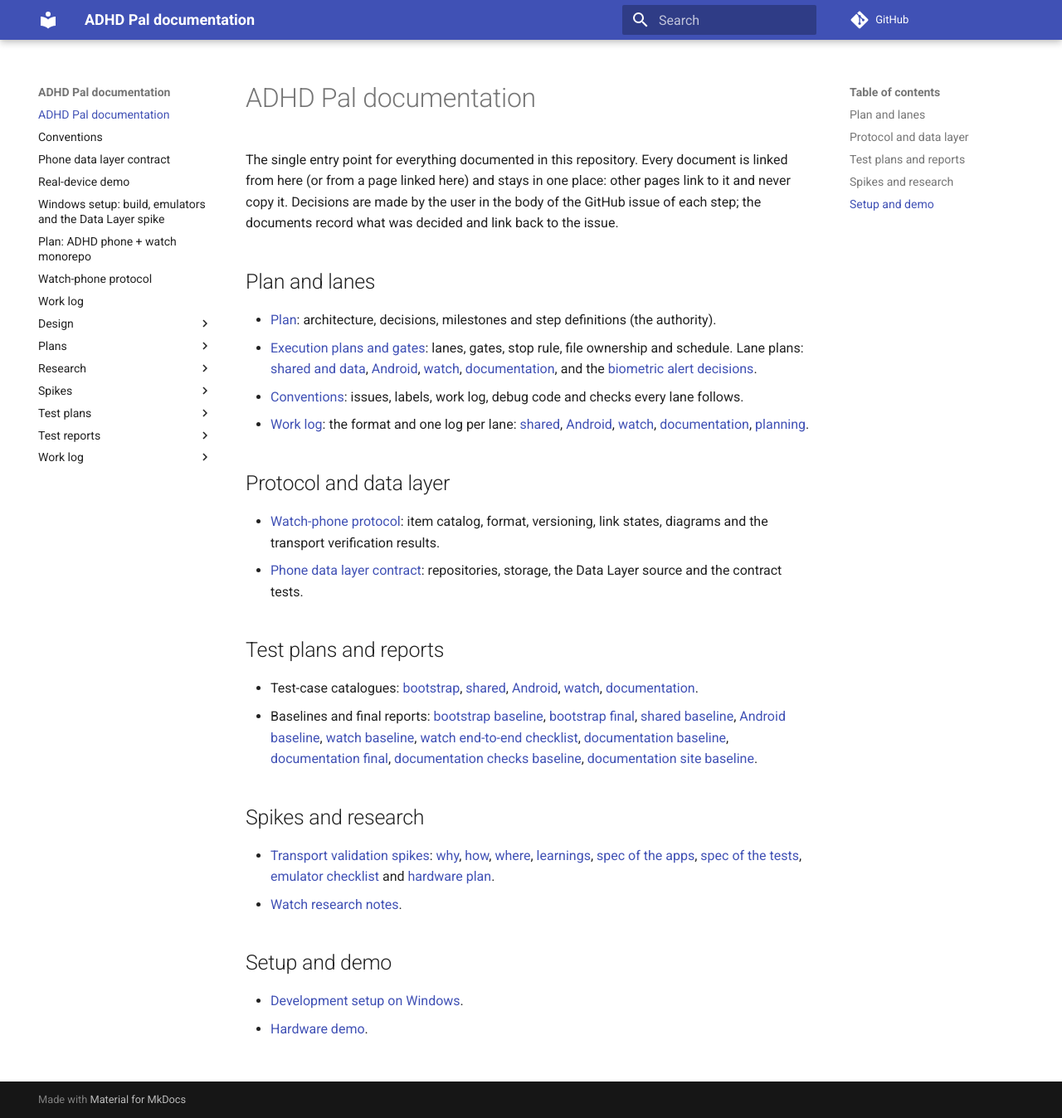
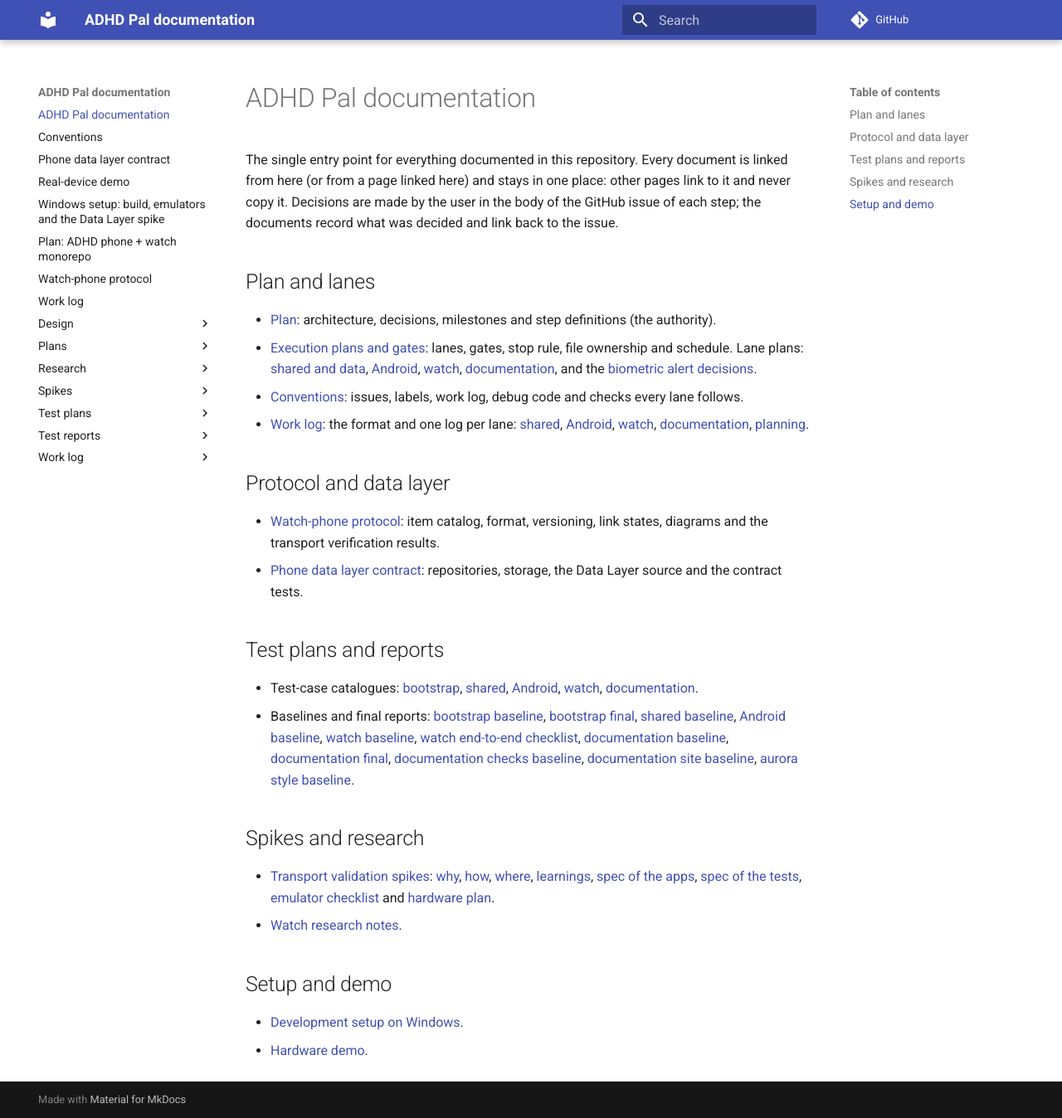
Before and after one commit to shlomoa/my-adhd-pal, an MkDocs documentation site: the page built from docs/index.md, in a window 1280 px wide and 1348 px high. Shown: the whole window at 83% size. Built offline with MkDocs 1.6.1 and Material for MkDocs 9.7.7, drawn with Linux system fonts in a browser that asks for light colours; comment, search, counter and statistics services are not loaded.

Commit message:
Docs index: link the aurora style baseline report (no orphan)
Co-Authored-By: Claude Sonnet 5.5 <noreply@anthropic.com>
Claude-Session: https://claude.ai/code/session_0119eKBQkFDJwYDfwmtTQrjB

```diff
--- a/docs/index.md
+++ b/docs/index.md
@@ -31,7 +31,8 @@ body of the GitHub issue of each step; the documents record what was decided and
   [watch end-to-end checklist](test-reports/watch-e2e-checklist.md),
   [documentation baseline](test-reports/docs-baseline.md), [documentation final](test-reports/docs-final.md),
   [documentation checks baseline](test-reports/docs-checks-baseline.md),
-  [documentation site baseline](test-reports/docs-site-baseline.md).
+  [documentation site baseline](test-reports/docs-site-baseline.md),
+  [aurora style baseline](test-reports/docs-style-baseline.md).
 
 ## Spikes and research
 
```
